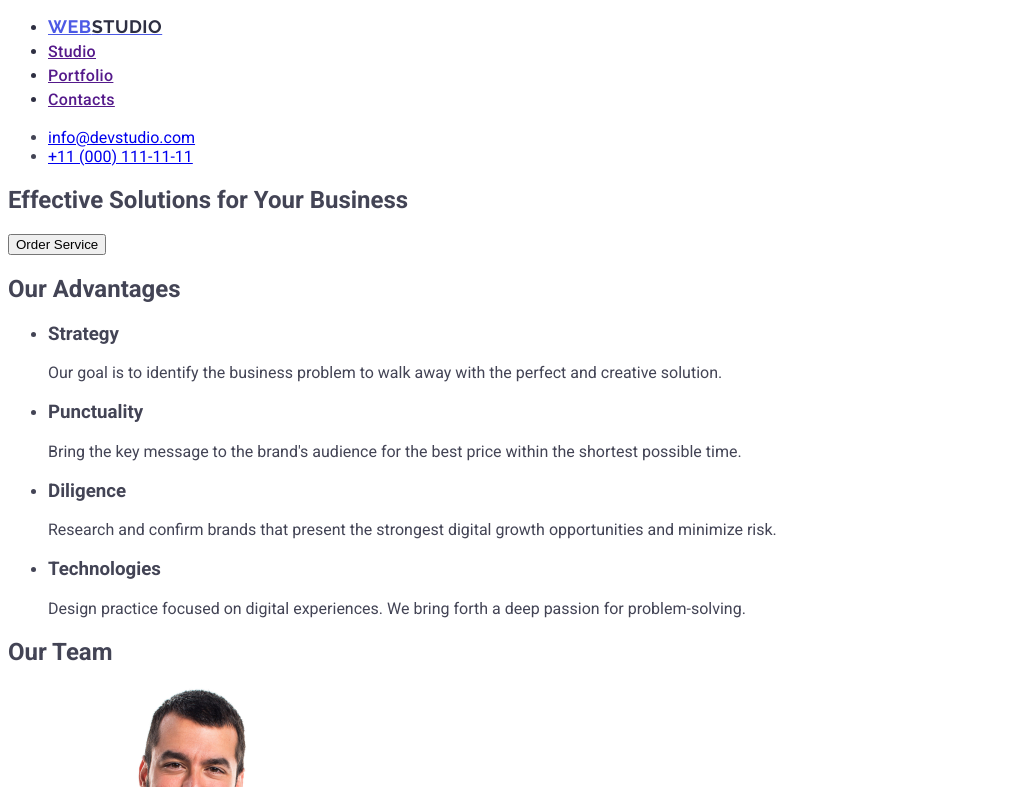
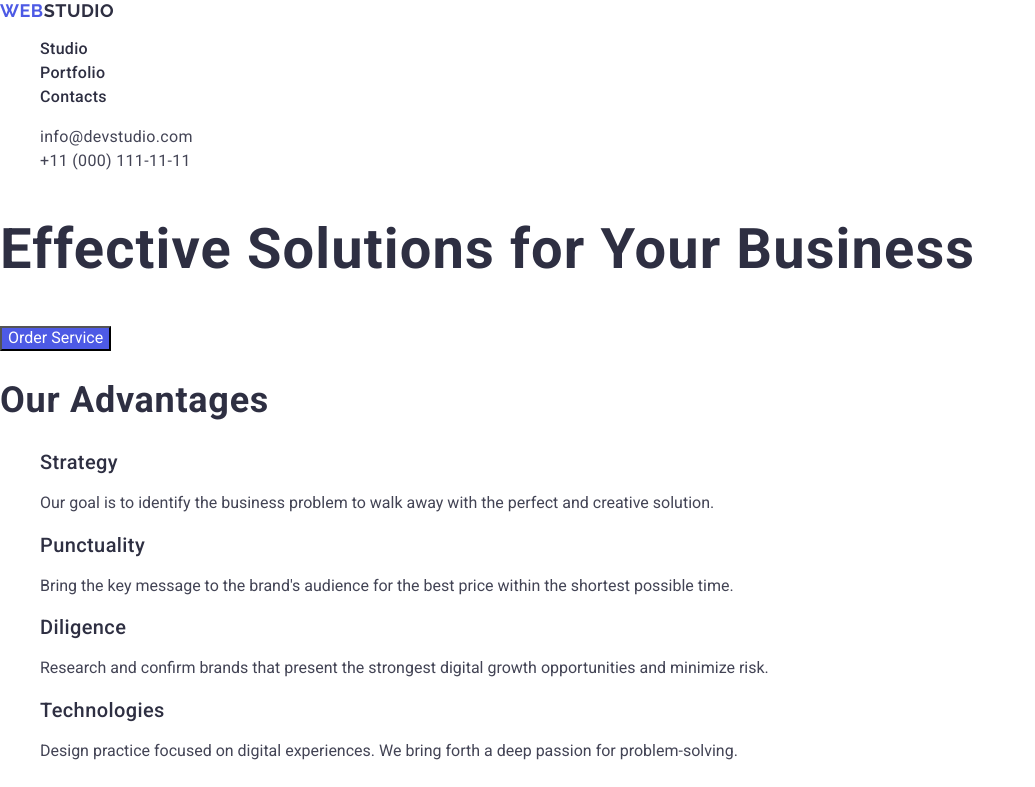
Before and after one commit to Raffaello-creator/goit-markup-hw-02, a plain HTML site: page index.html in a window 1280 px wide. Shown: the top 787 px of the page, without its empty margins (0-1035 px from the left). Drawn offline with nearby package versions, Linux system fonts and the light colour scheme.

Commit message:
making edits

```diff
--- a/css/styles.css
+++ b/css/styles.css
@@ -2,6 +2,13 @@ body{
     font-family: "Roboto", sans-serif;
     color:  #434455;
     background-color: #FFFFFF;
+}
+ul{
+    list-style-type: none;
+}
+
+a {
+    text-decoration: none;
 }
 .logo{
     font-family: "Raleway", sans-serif;
@@ -12,16 +19,74 @@ body{
     text-transform: uppercase;
     color: #4d5ae5;
 }
-.logo_studio{
+header .logo_studio{
     color: #2e2f42;
 }
-.stl_li{
+footer .logo_studio{
+    color: #f4f4fd;
+}
+.nav-link {
     font-weight: 500;
     font-size: 16px;
     line-height: 1.5;
     letter-spacing: 0.02em;
     color: #2e2f42;
 }
-.stl_address{
-font-style: normal;
+
+.contacts {
+    font-style: normal;
 }
+
+.contacts-link {
+    font-size: 16px;
+    line-height: 1.5;
+    letter-spacing: 0.02em;
+    color: #434455;
+}
+.nav-link:hover,
+.nav-link:focus,
+.contacts-link:hover,
+.contacts-link:focus {
+    color: #404bbf;}
+.stl_footer{
+    background-color:#2e2f42;;
+}
+.stl_footer_p{
+    font-family: "Roboto", sans-serif;
+    font-weight: 400;
+    font-size: 16px;
+    line-height: 150%;
+    letter-spacing: 0.02em;
+    color: #f4f4fd;
+}
+.stl_button{
+    color: #fff;
+    background-color: #4d5ae5;
+}
+.stl_button:hover, .stl_button:focus{
+    background-color: #404bbf;
+}
+h1{
+    font-family: "Roboto", sans-serif;
+    font-weight: 700;
+    font-size: 56px;
+    line-height: 107%;
+    letter-spacing: 0.02em;
+    color: #2e2f42;
+}
+h2{
+    font-family: "Roboto", sans-serif;
+    font-weight: 700;
+    font-size: 36px;
+    line-height: 111%;
+    letter-spacing: 0.02em;
+    color: #2e2f42;
+}
+h3{
+    font-family: "Roboto", sans-serif;
+    font-weight: 500;
+    font-size: 20px;
+    line-height: 120%;
+    letter-spacing: 0.02em;
+    color: #2e2f42;
+}
--- a/index.html
+++ b/index.html
@@ -3,14 +3,18 @@
   <head>
     <meta charset="UTF-8" />
     <meta name="viewport" content="width=device-width, initial-scale=1.0" />
+    <link
+      rel="stylesheet"
+      href="https://cdnjs.cloudflare.com/ajax/libs/modern-normalize/2.0.0/modern-normalize.min.css"
+      integrity="sha512-4xo8blKMVCiXpTaLzQSLSw3KFOVPWhm/TRtuPVc4WG6kUgjH6J03IBuG7JZPkcWMxJ5huwaBpOpnwYElP/m6wg=="
+      crossorigin="anonymous"
+      referrerpolicy="no-referrer"
+    />
+
     <link rel="preconnect" href="https://fonts.googleapis.com" />
     <link rel="preconnect" href="https://fonts.gstatic.com" crossorigin />
     <link
-      href="https://fonts.googleapis.com/css2?family=Montserrat:ital,wght@0,100..900;1,100..900&family=Raleway:ital,wght@0,100..900;1,100..900&family=Roboto:ital,wght@0,100;0,300;0,400;0,500;0,700;0,900;1,100;1,300;1,400;1,500;1,700;1,900&display=swap"
-      rel="stylesheet"
-    />
-    <link
-      href="https://fonts.googleapis.com/css2?family=Montserrat:ital,wght@0,100..900;1,100..900&family=Raleway:ital,wght@0,100..900;1,100..900&family=Roboto:ital,wght@0,100;0,300;0,400;0,500;0,700;0,900;1,100;1,300;1,400;1,500;1,700;1,900&display=swap"
+      href="https://fonts.googleapis.com/css2?family=Raleway:wght@700&family=Roboto:wght@400;500;700&display=swap"
       rel="stylesheet"
     />
     <link rel="stylesheet" href="./css/styles.css" />
@@ -18,30 +22,36 @@
   </head>
   <body>
     <header>
-      <nav>
+      <nav class="stl_nav">
+        <a href="./index.html" class="logo"
+          >Web<span class="logo_studio">Studio</span></a
+        >
         <ul>
-          <li class="stl_li">
-            <a href="./index.html" class="logo"
-              >Web<span class="logo_studio">Studio</span></a
-            >
-          </li>
-          <li class="stl_li"><a href="">Studio</a></li>
-          <li class="stl_li"><a href="">Portfolio</a></li>
-          <li class="stl_li"><a href="">Contacts</a></li>
+          <li><a href="" class="nav-link">Studio</a></li>
+          <li><a href="" class="nav-link">Portfolio</a></li>
+          <li><a href="" class="nav-link">Contacts</a></li>
         </ul>
       </nav>
 
-      <address class="stl_address">
+      <address class="contacts">
         <ul>
-          <li><a href="mailto:info@devstudio.com">info@devstudio.com</a></li>
-          <li><a href="tel:+110001111111">+11 (000) 111-11-11</a></li>
+          <li>
+            <a href="mailto:info@devstudio.com" class="contacts-link"
+              >info@devstudio.com</a
+            >
+          </li>
+          <li>
+            <a href="tel:+110001111111" class="contacts-link"
+              >+11 (000) 111-11-11</a
+            >
+          </li>
         </ul>
       </address>
     </header>
     <main>
       <section>
         <h1>Effective Solutions for Your Business</h1>
-        <button type="button">Order Service</button>
+        <button type="button" class="stl_button">Order Service</button>
       </section>
       <section>
         <h2>Our Advantages</h2>
@@ -122,9 +132,11 @@
         </ul>
       </section>
     </main>
-    <footer>
-      <a href="./index.html">Web<span>Studio</span></a>
-      <p>
+    <footer class="stl_footer">
+      <a href="./index.html" class="logo"
+        >Web<span class="logo_studio">Studio</span></a
+      >
+      <p class="stl_footer_p">
         Increase the flow of customers and sales for your business with digital
         marketing & growth solutions.
       </p>
```
